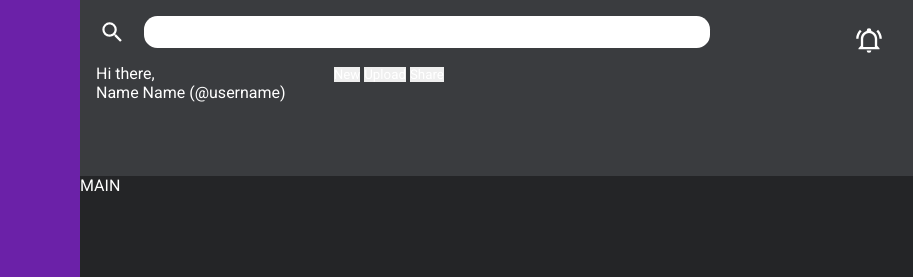
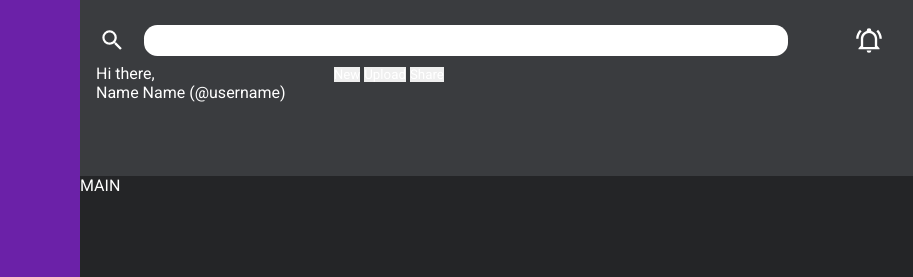
Before and after one commit to 02rasjac/admin-dashboard, a plain HTML site: page index.html in a window 1280 px wide. Shown: the top 277 px of the page, 176-1089 px from the left. Drawn offline with Linux system fonts and the light colour scheme.

Commit message:
Center the searchbar

```diff
--- a/style.css
+++ b/style.css
@@ -153,19 +153,22 @@ header > div {
 
 header .search {
   flex: 3;
+  align-self: center;
 }
 
 .search form {
   display: flex;
   height: 2rem;
   gap: 1em;
+  align-items: center;
 }
 
 .search input[type='search'] {
-  width: 80%;
+  flex: 1;
   border-radius: 1em;
   color: var(--tc-dark);
   padding: 0.5rem;
+  margin-right: 1rem;
 }
 
 #user {
```
